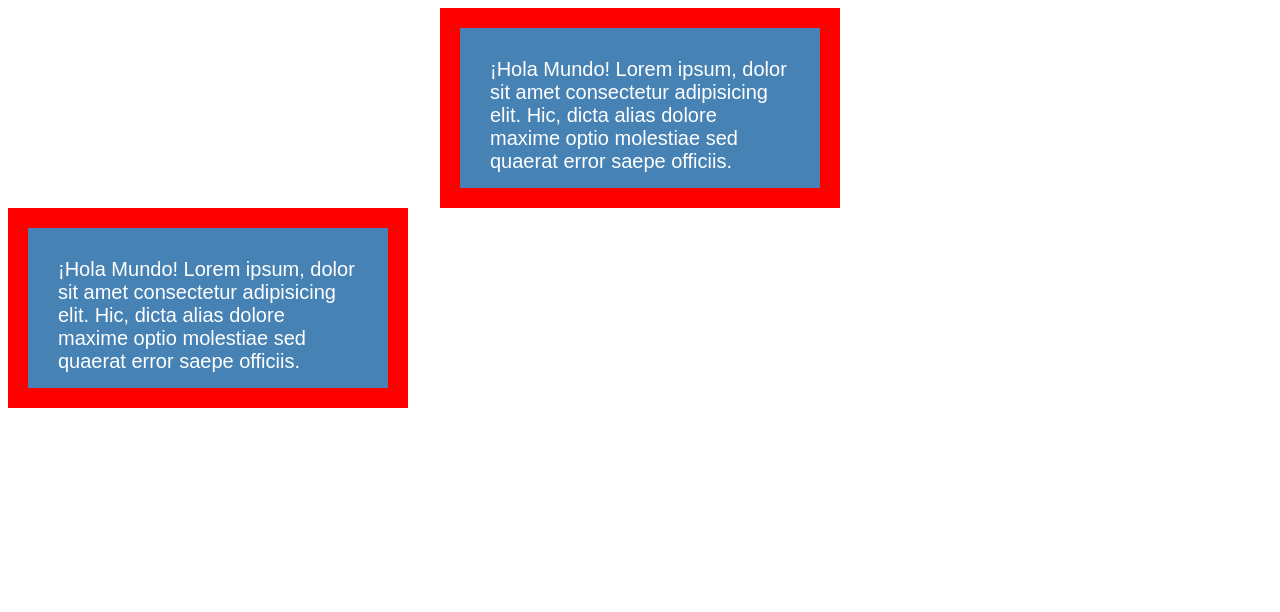
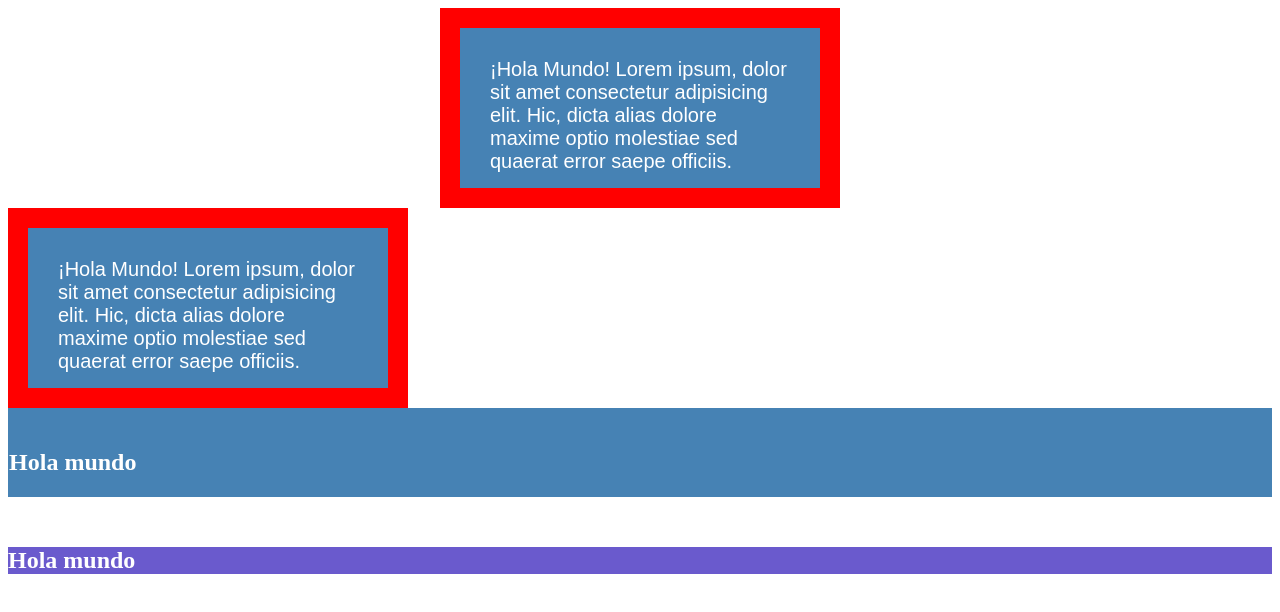
Before and after one commit to fabianbm15/curso-css, a plain HTML site: page 03-box model/index.html in a window 1280 px wide. Drawn offline with Linux system fonts and the light colour scheme.

Commit message:
Colapso de margin

```diff
--- a/03-box model/index.html
+++ b/03-box model/index.html
@@ -15,5 +15,12 @@
       ¡Hola Mundo! Lorem ipsum, dolor sit amet consectetur adipisicing elit. Hic, dicta alias dolore maxime
       optio molestiae sed quaerat error saepe officiis.
     </div>
+    <main class="main">
+      <h2 class="main-title">Hola mundo</h2>
+    </main>
+
+    <footer class="footer">
+      <h2 class="footer-title">Hola mundo</h2>
+    </footer>
   </body>
 </html>
--- a/03-box model/style.css
+++ b/03-box model/style.css
@@ -110,3 +110,55 @@
   margin: 0 auto;
   display: block;
 }
+
+/* Colapso de márgenes */
+/* 1. Los márgenes se cruzan, prevalece el mayor (no se suman) */
+.main {
+  background-color: steelblue;
+  color: white;
+  margin-bottom: 30px;
+}
+
+.footer {
+  color: white;
+  background-color: slateblue;
+  margin-top: 50px;
+}
+
+/* 2. Un elemento hijo debe tener algo entre el elemento y su contenedor */
+/* de lo contrario, el margen se aplicará al elemento padre */
+/* 2.1 Problema */
+.main {
+  background-color: steelblue;
+  color: white;
+  margin-bottom: 30px;
+  /* margin-top: 40px; */ /* Es como si se aplicara al padre */
+}
+
+.main-title {
+  margin-top: 40px;
+}
+
+/* 2.2 Solución 1: padding */
+.main {
+  background-color: steelblue;
+  color: white;
+  margin-bottom: 30px;
+  padding: 0.1px;
+}
+
+.main-title {
+  margin-top: 40px;
+}
+
+/* 2.2 Solución 2: border */
+.main {
+  background-color: steelblue;
+  color: white;
+  margin-bottom: 30px;
+  border: 1px solid transparent;
+}
+
+.main-title {
+  margin-top: 40px;
+}
```
